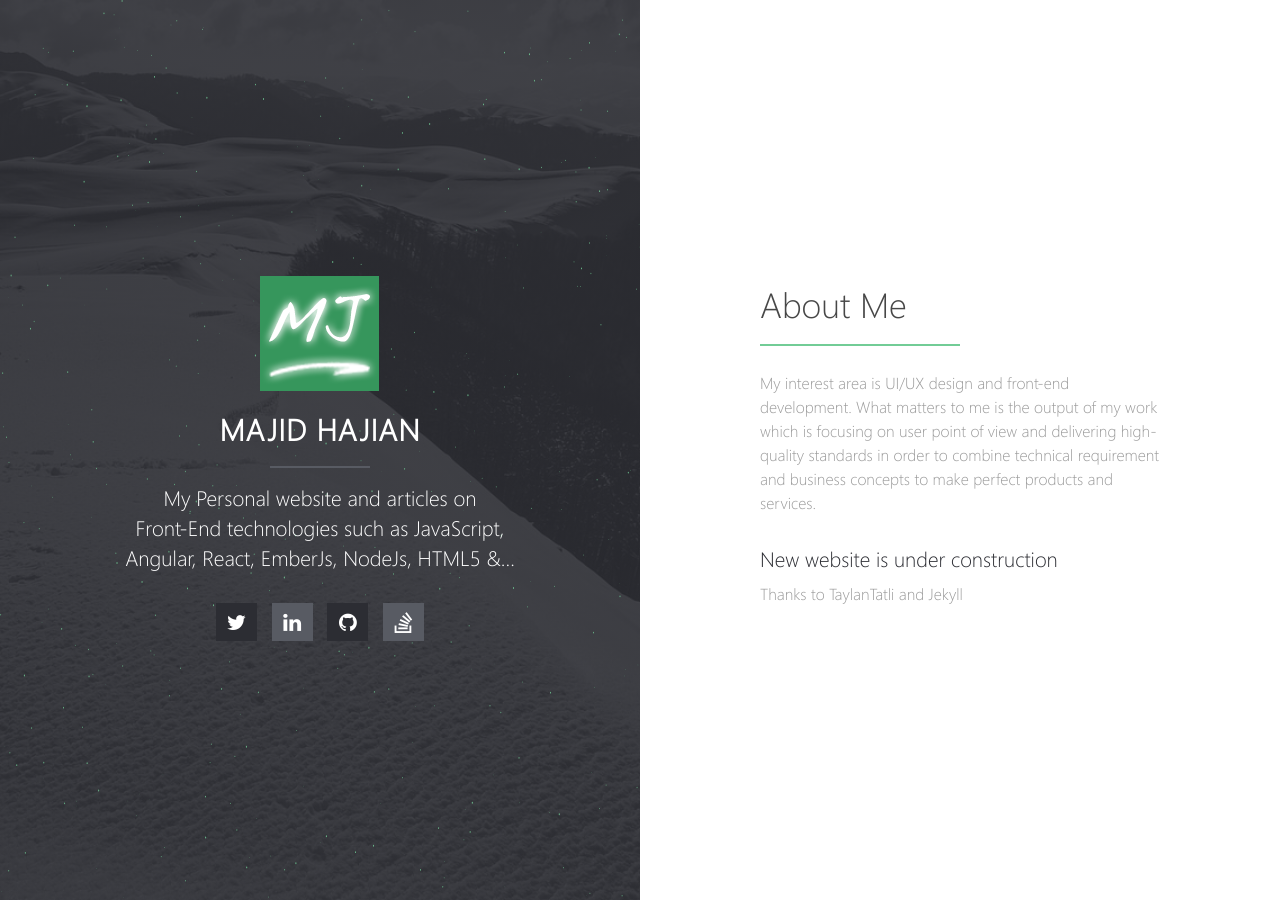
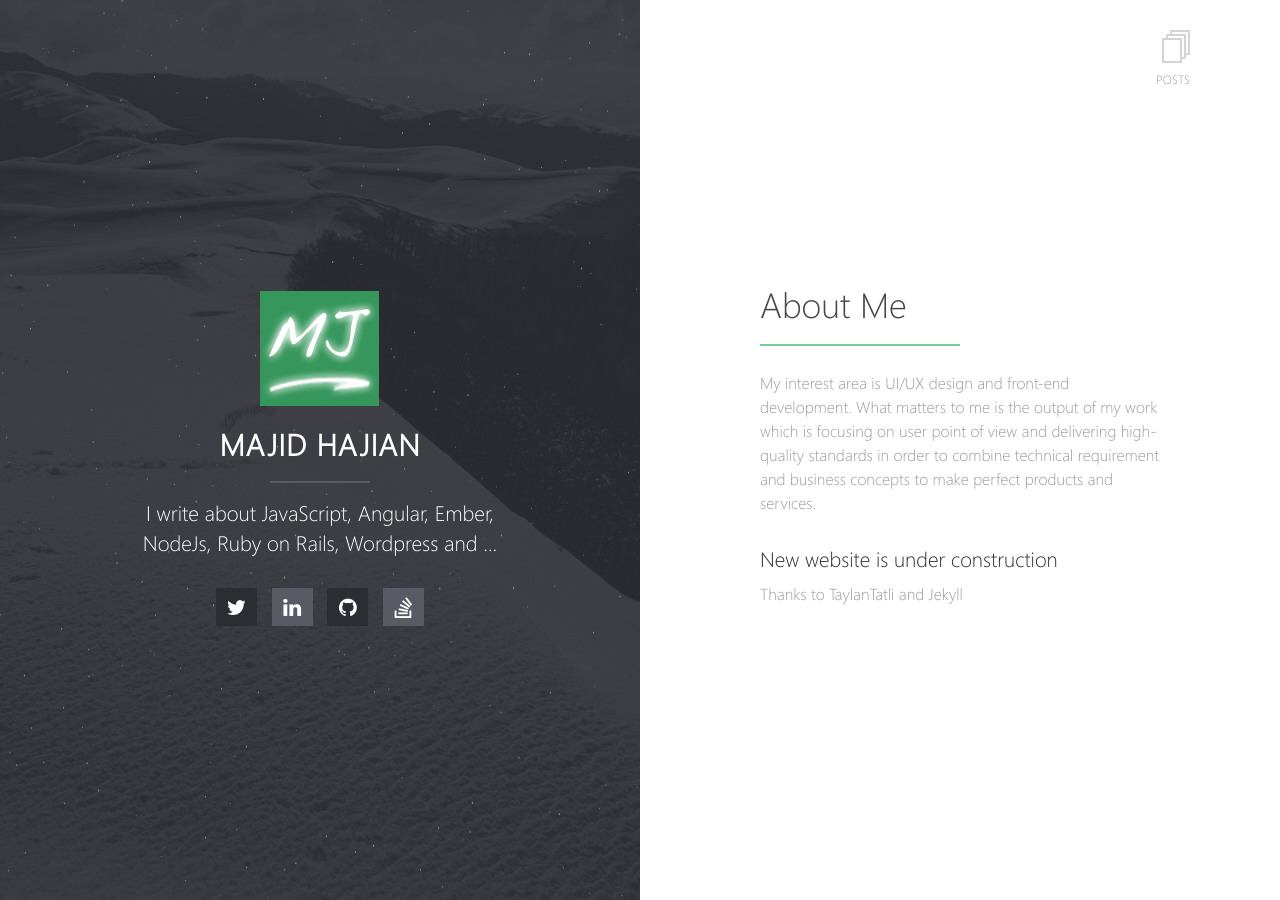
Before and after one commit to mhadaily/mhadaily.github.io, a Jekyll site: the page built from index.md, in a window 1280 px wide. Built offline with Jekyll 4.4.1, drawn with Linux system fonts in a browser that asks for light colours.

Commit message:
Update my blog

```diff
--- a/_config.yml
+++ b/_config.yml
@@ -1,6 +1,6 @@
 # Site
 title: Majid Hajian
-description: My Personal website and articles on <br/>Front-End technologies such as JavaScript, Angular, React, EmberJs, NodeJs, HTML5 &...
+description: I write about JavaScript, Angular, Ember, NodeJs, Ruby on Rails, Wordpress and ...
 url: https://www.majidhajian.com
 logo: mj.png
 locale: en_US
--- /dev/null
+++ b/_includes/overlay.html
@@ -0,0 +1,21 @@
+<div class="overlay">
+<div class="overlay">
+  <ul class="projects-menu">
+    {% for item in site.data.projects %}
+      {% capture image %}{{ item.image }}{% endcapture %}
+      {% unless image contains 'http://' or image contains 'https://' %}
+      {% capture image %}{{ site.url }}/{{ image }}{% endcapture %}
+      {% endunless %}
+      <li style="background:url({{ image }}) center center no-repeat;">
+        <a href="{{ item.url }}" {% unless item.completed %}class="inactive"{% endunless %} target="_blank" rel="nofollow external">
+          <span>
+            {{ item.title }}
+            {% unless item.completed %}
+            <br><em>in progress</em>
+            {% endunless %}
+          </span>
+        </a>
+        </li>
+    {% endfor %}
+  </ul>
+</div>
--- a/_layouts/home.html
+++ b/_layouts/home.html
@@ -24,9 +24,9 @@
   </div>
 
   <div class="block-right">
-    <!--<a href="{{ site.url }}/blog/" title="posts" class="posts-menu-icon"></a>-->
-    <!--<span class="posts-link">BLOG</span>-->
-    <!--<a href="{{ site.url }}/projects/"  title="project" class="projects-menu-icon">-->
+    <a href="{{ site.url }}/blog" title="posts" class="posts-menu-icon"></a>
+    <span class="posts-link">POSTS</span>
+    <!--<a title="project" class="projects-menu-icon">-->
       <!--<span></span>-->
     <!--</a>-->
     <!--<span class="projects-link">PROJECTS</span>-->
@@ -36,6 +36,7 @@
       </div>
     </div>
   </div>
+  {% include overlay.html %}
   {% include scripts.html %}
   <script src="{{ site.url }}/assets/js/canvas.js"></script>
 </body>
```
Also changed, not shown: _includes/gallery (added, +21 -0 lines), _layouts/post-list.html (added, +49 -0 lines), _layouts/post.html (added, +47 -0 lines), _pages/posts.md (added, +6 -0 lines), _pages/tags.md (added, +25 -0 lines).
